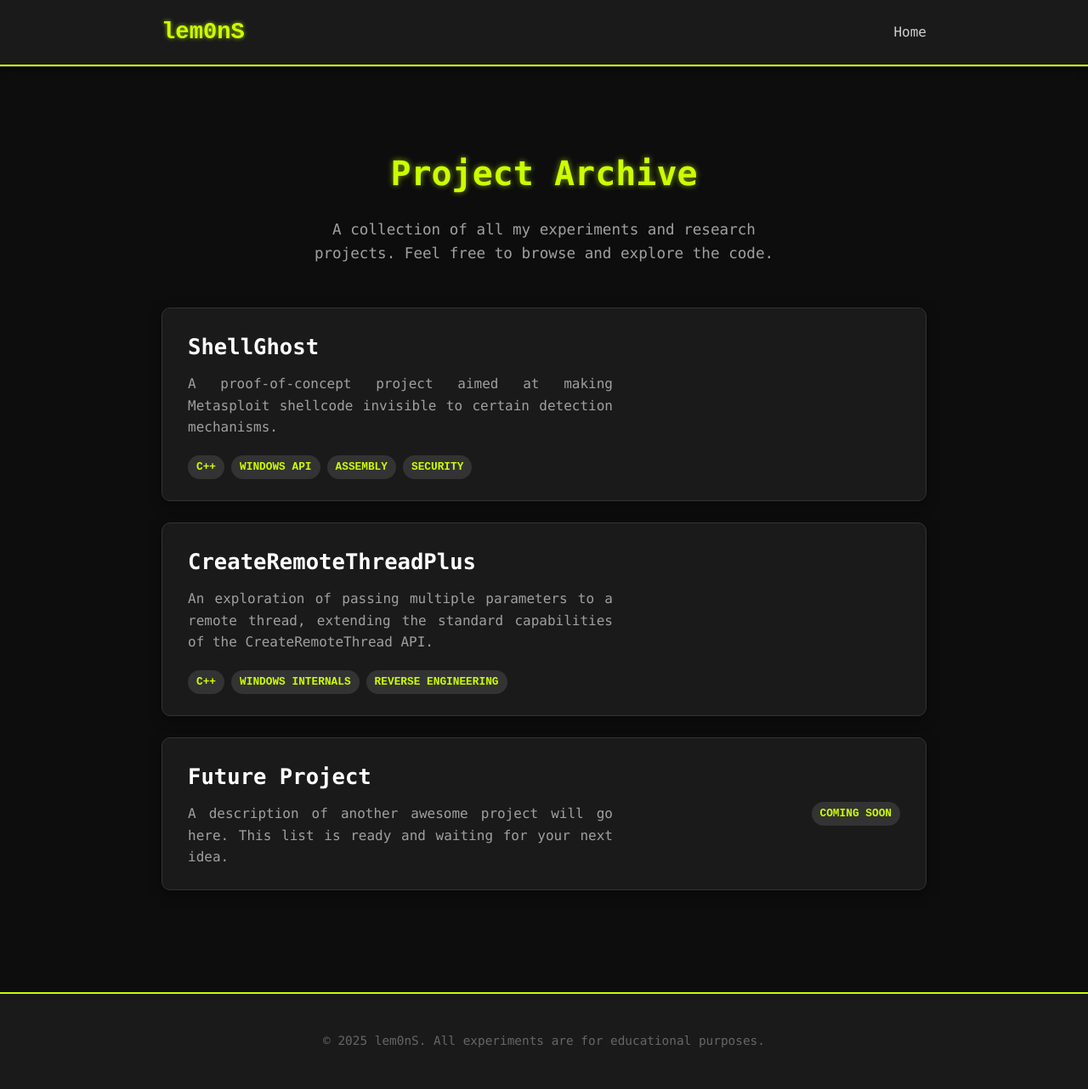
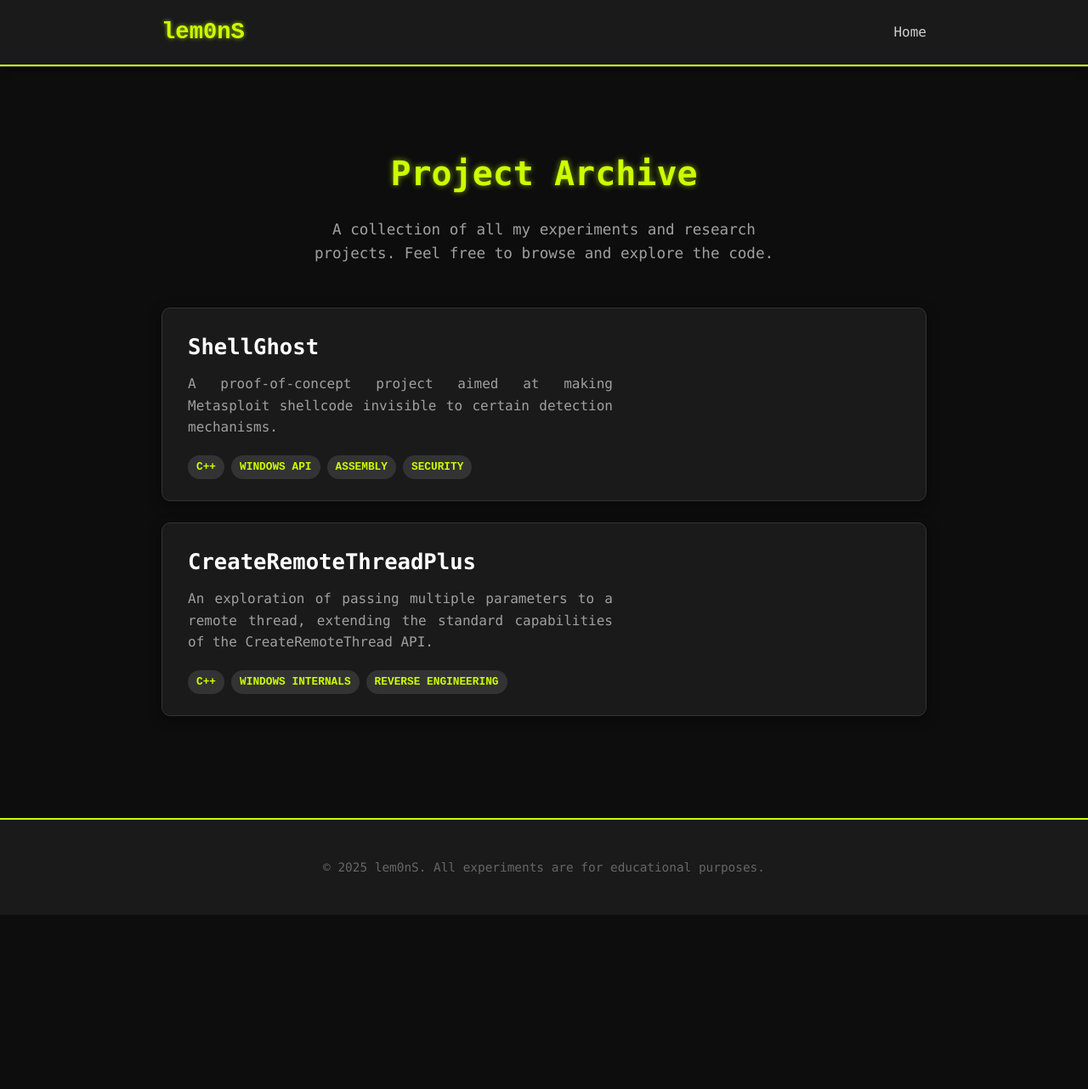
Before and after one commit to lem0nSec/lem0nSec.github.io, a Jekyll site: the page research_projects.html, which Jekyll copies as it is, in a window 1280 px wide. Shown: the whole page at 85% size. Built offline with Jekyll 4.4.1, drawn with Linux system fonts in a browser that asks for light colours; after the commit the page ends 1077 px from its top, so only the background shows below that.

Commit message:
Update research_projects.html

```diff
--- a/research_projects.html
+++ b/research_projects.html
@@ -168,24 +168,6 @@
                         </div>
                     </a>
 
-                    <!--
-                      Here is a placeholder for your next project.
-                      Just copy and paste this block to add more.
-                    -->
-                    <a href="#" class="project-row-link">
-                        <div class="project-row">
-                            <!-- Project Info -->
-                            <div class="project-row-info">
-                                <h3>Future Project</h3>
-                                <p>A description of another awesome project will go here. This list is ready and waiting for your next idea.</p>
-                            </div>
-                            <!-- Project Tags -->
-                            <div class="project-tags">
-                                <span class="tag">Coming Soon</span>
-                            </div>
-                        </div>
-                    </a>
-
                 </div> <!-- .project-list ends -->
             </div> <!-- .container ends -->
         </section> <!-- .content-section ends -->
```
